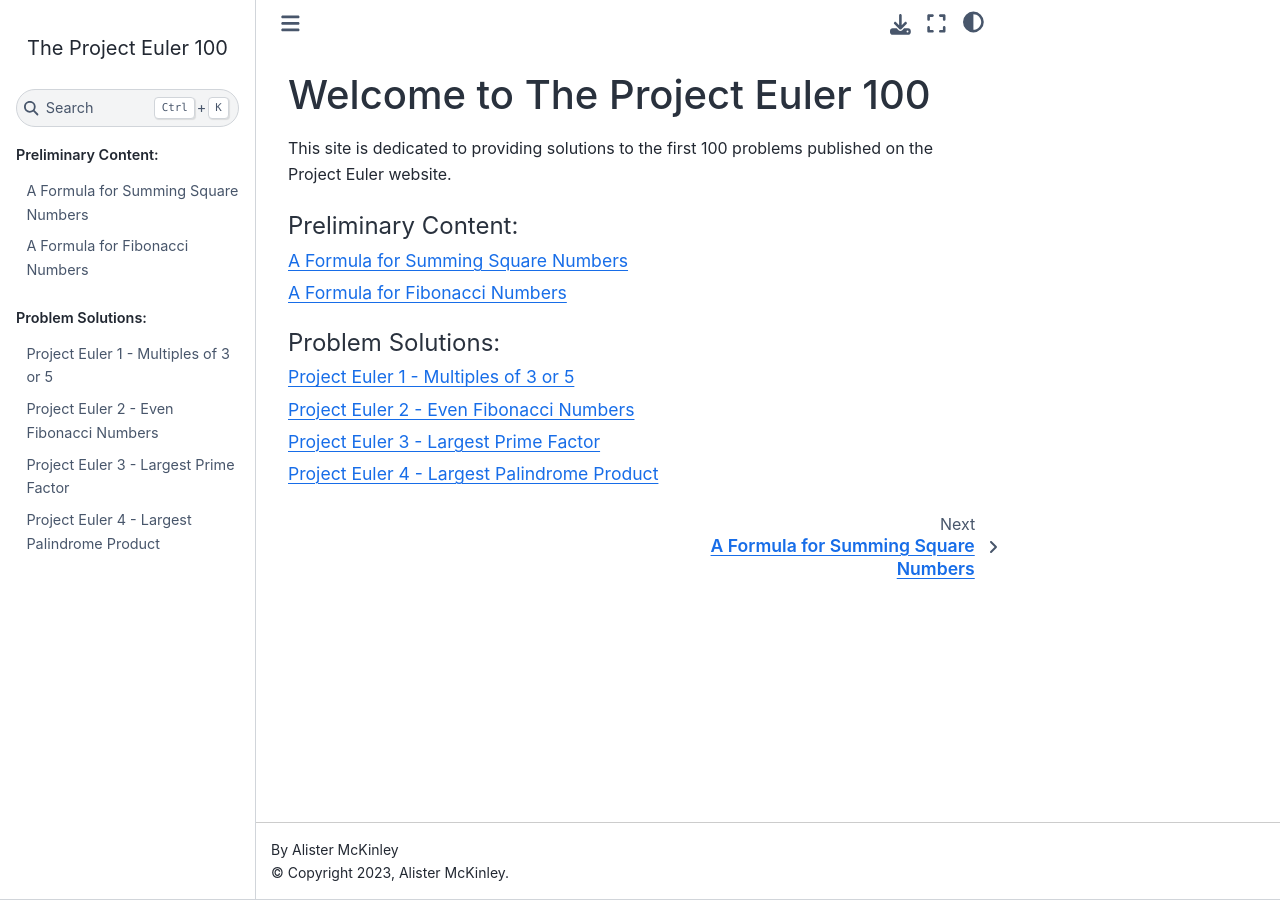
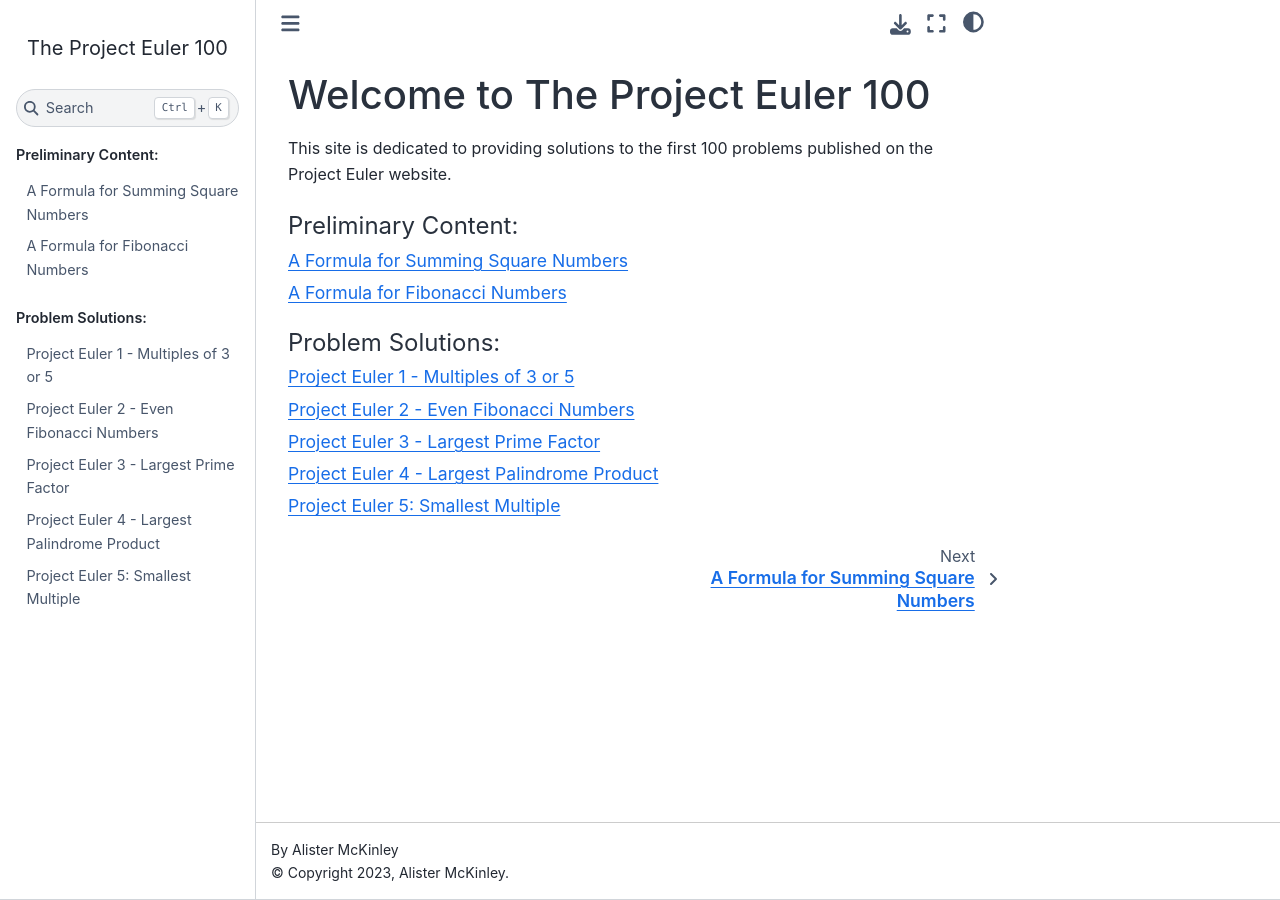
Before and after one commit to alpatine/project-euler-python, a Sphinx documentation site: the page built from doc/source/index.rst, in a window 1280 px wide. Built offline with Sphinx 7.4.7 and the Sphinx Book theme 1.1.4, drawn with Linux system fonts in a browser that asks for light colours; some of the changed lines change nothing that is shown.

Commit message:
Convert doc for problem 5

````diff
--- a/doc/source/index.rst
+++ b/doc/source/index.rst
@@ -24,3 +24,4 @@
    problems/p002
    problems/p003
    problems/p004
+   problems/p005
--- /dev/null
+++ b/doc/source/problems/p005.md
@@ -0,0 +1,180 @@
+# Project Euler 5: Smallest Multiple
+Project Euler Problem 5: https://projecteuler.net/problem=5
+
+The problem reads:
+
+> 2520 is the smallest number that can be divided by each of the numbers from 1
+> to 10 without any remainder.
+>
+> What is the smallest positive number that is evenly divisible by all of the
+> numbers from 1 to 20?
+
+## Least Common Multiple
+Recall that the smallest number $l$ that can be divided by two numbers $a$, $b$,
+can be referred to as the least common multiple and is written
+as:$\newcommand{\lcm}{\textrm{lcm}}$
+
+$$ l = \lcm(a,b)$$
+
+There are several ways to calculate the least common multiple, but the approach
+we will explore is factorising each number into primes, then for each prime
+present included in $a$ or $b$ (or both), include the greatest power of that
+prime in $l$.
+
+Example: Find the $\lcm$ of 90 and 420.
+
+$$\begin{aligned}
+    90 = 2 \cdot 3 \cdot 3 \cdot 5 &= 2^1 \cdot 3^2 \cdot 5^1 \cdot 7^0 \\
+    420 = 2 \cdot 2 \cdot 3 \cdot 5 \cdot 7 &= 2^2 \cdot 3^1 \cdot 5^1 \cdot 7^1
+\end{aligned}$$
+
+Visual inspection of the prime factorisation shoes that the greatest power of 2
+is $2^2$, 3 is $3^2$, 5 is $5^1$, and 7 is $7^1$. Multiplying these powers
+together gives the least common multiple:
+
+$$ \lcm(90, 420) = 2^2 \cdot 3^2 \cdot 5^1 \cdot 7^1 = 1260$$
+
+The least common multiple function can be extended to accecpt multiple numbers.
+To do this we factorise all of the numbers involved, and keep the highest prime
+powers just as we did for two numbers.
+
+Example: Find the $\lcm$ of 10, 15, and 20.
+
+$$\begin{aligned}
+    10 = 2 \cdot 5 &= 2^1 \cdot 3^0 \cdot 5^1 \\
+    15 = 2 \cdot 3 \cdot 5 &= 2^1 \cdot 3^1 \cdot 5^1 \\
+    20 = 2 \cdot 2 \cdot 5 &= 2^2 \cdot 3^0 \cdot 5^1
+\end{aligned}$$
+
+Again, we take the highest power of each prime and multiply them together to get
+the lcm:
+
+$$\lcm(10, 15, 20) = 2^2 \cdot 3^1 \cdot 5^1 = 60$$
+
+The problem can now be stated as finding $\lcm(1, 2, 3, \dots, 20)$.
+
+We can ignore the number 1 because adding it to the product will have no impact.
+So, we start by factoring the numbers from 2 to 20.
+
+$$\begin{aligned}
+    2 = 2 &= 2^1 \cdot 3^0 \cdot 5^0 \cdot 7^0 \cdot 11^0 \cdot 13^0 \cdot 17^0
+        \cdot 19^0 \\
+    3 = 3 &= 2^0 \cdot 3^1 \cdot 5^0 \cdot 7^0 \cdot 11^0 \cdot 13^0 \cdot 17^0
+        \cdot 19^0 \\
+    4 = 2 \cdot 2 &= 2^2 \cdot 3^0 \cdot 5^0 \cdot 7^0 \cdot 11^0 \cdot 13^0
+        \cdot 17^0 \cdot 19^0 \\
+    5 = 5 &= 2^0 \cdot 3^0 \cdot 5^1 \cdot 7^0 \cdot 11^0 \cdot 13^0 \cdot 17^0
+        \cdot 19^0 \\
+    6 = 2 \cdot 3 &= 2^1 \cdot 3^1 \cdot 5^0 \cdot 7^0 \cdot 11^0 \cdot 13^0
+        \cdot 17^0 \cdot 19^0 \\
+    7 = 7 &= 2^0 \cdot 3^0 \cdot 5^0 \cdot 7^1 \cdot 11^0 \cdot 13^0 \cdot 17^0
+        \cdot 19^0 \\
+    8 = 2 \cdot 2 \cdot 2 &= 2^3 \cdot 3^0 \cdot 5^0 \cdot 7^0 \cdot 11^0
+        \cdot 13^0 \cdot 17^0 \cdot 19^0 \\
+    9 = 3 \cdot 3 &= 2^0 \cdot 3^2 \cdot 5^0 \cdot 7^0 \cdot 11^0 \cdot 13^0
+        \cdot 17^0 \cdot 19^0 \\
+    10 = 2 \cdot 5 &= 2^1 \cdot 3^0 \cdot 5^1 \cdot 7^0 \cdot 11^0 \cdot 13^0
+        \cdot 17^0 \cdot 19^0 \\
+    11 = 11 &= 2^0 \cdot 3^0 \cdot 5^0 \cdot 7^0 \cdot 11^1 \cdot 13^0
+        \cdot 17^0 \cdot 19^0 \\
+    12 = 2 \cdot 2 \cdot 3 &= 2^2 \cdot 3^1 \cdot 5^0 \cdot 7^0 \cdot 11^0
+        \cdot 13^0 \cdot 17^0 \cdot 19^0 \\
+    13 = 13 &= 2^0 \cdot 3^0 \cdot 5^0 \cdot 7^0 \cdot 11^0 \cdot 13^1
+        \cdot 17^0 \cdot 19^0 \\
+    14 = 2 \cdot 7 &= 2^1 \cdot 3^0 \cdot 5^0 \cdot 7^1 \cdot 11^0 \cdot 13^0
+        \cdot 17^0 \cdot 19^0 \\
+    15 = 3 \cdot 5 &= 2^0 \cdot 3^1 \cdot 5^1 \cdot 7^0 \cdot 11^0 \cdot 13^0
+        \cdot 17^0 \cdot 19^0 \\
+    16 = 2 \cdot 2 \cdot 2 \cdot 2 &= 2^4 \cdot 3^0 \cdot 5^0 \cdot 7^0
+        \cdot 11^0 \cdot 13^0 \cdot 17^0 \cdot 19^0 \\
+    17 = 17 &= 2^0 \cdot 3^0 \cdot 5^0 \cdot 7^0 \cdot 11^0 \cdot 13^0
+        \cdot 17^1 \cdot 19^0 \\
+    18 = 2 \cdot 3 \cdot 3 &= 2^1 \cdot 3^2 \cdot 5^0 \cdot 7^0 \cdot 11^0
+        \cdot 13^0 \cdot 17^0 \cdot 19^0 \\
+    19 = 19 &= 2^0 \cdot 3^0 \cdot 5^0 \cdot 7^0 \cdot 11^0 \cdot 13^0
+        \cdot 17^0 \cdot 19^1 \\
+    20 = 2 \cdot 2 \cdot 5 &= 2^2 \cdot 3^0 \cdot 5^1 \cdot 7^0 \cdot 11^0
+        \cdot 13^0 \cdot 17^0 \cdot 19^0
+\end{aligned}$$
+
+Looking down the list we see that the answer is:
+
+$$\begin{aligned}
+    \lcm(1, 2, 3, \dots, 20) &= 2^4 \cdot 3^2 \cdot 5^1 \cdot 7^1 \cdot 11^1
+        \cdot 13^1 \cdot 17^1 \cdot 19^1 \\
+    &= 16 \cdot 9 \cdot 5 \cdot 7 \cdot 11 \cdot 13 \cdot 17 \cdot 19 \\
+    &= 232792560
+\end{aligned}  $$
+
+## Using Logarithms
+Looking at the lcm calculation above, there was a lot of work put into factoring
+the 20 numbers. Here we will explore an alternative approach that can be used
+when looking for the lcm of consecutive numbers from 1 to $n$.
+
+Consider the highest power of 2 that was included: $2^4 = 16$. That is the
+largest power of 2 less than 20 because $2^5 = 32 > 20$. Now consider the
+highest power of 3 that was included: $3^2 = 9$. That is the largest power of 3
+less than 20 because $3^3 = 27 > 20$. This pattern continues for all of the
+primes below 20.
+
+This approach directly accounts for the lcm of the numbers 2, 3, 4, 5, 7, 8, 9,
+11, 13, 16, 17, and 19 because they are all powers of a single prime less than
+the max power of that prime less than 20. What about the remaining numbers 6,
+10, 12, 14, 15, 18, 20?
+
+It turns out that all of those missing numbers are each a multiple of a
+combination of the already accounted for numbers. We have already shown there
+can be no higher power of any individual prime, the divisors a missing number
+must be less than the missing number, and every number has a unique prime
+factorisation. These three facts together mean that all of the missing numbers
+were actually accounted for as well.
+
+Taking 20, the last missing number, as an example. It's prime factorisation is
+$2^2 \cdot 5^1$. When we evaluate the powers of the primes this becomes $4 \cdot
+5$, both of which are on the already accounted for list.
+
+So how do we quickly determine the highest power of a prime less than $n$? We
+use logarithms.
+
+Exploring with the prime 2, we would expect the highest power to be 4, giving us
+the number 16 to include in the final product:
+
+$$\begin{aligned}
+    20 &= 20 \\
+    \log_2{20} &= 4.321928095\dots && \text{(take base 2 log)}\\
+    \lfloor\log_2{20}\rfloor &= 4 && \text{(take floor of both sides)} \\
+    2^{\lfloor\log_2{20}\rfloor} &= 16
+        && \text{(exponentiate both sides with base 2)}
+\end{aligned}$$
+
+This approach works for each prime, so in general for an lcm from 1 to $n$, we
+have:
+
+$$\lcm(1, 2, 3, \dots, n) =
+    \prod_{\substack{p \leq n\\p\text{-prime}}}{p^{\lfloor \log_p{n} \rfloor}}$$
+
+In the case of $\lcm(1, 2, 3, \dots, 20)$ we have:
+
+$$\begin{aligned}
+    \lcm(1, 2, 3, \dots, 20) ={}& \prod {\substack{p \leq 20\\p\text{-prime}}}
+        {p^{\lfloor \log_p{20} \rfloor}} \\
+    ={}& 2^{\lfloor \log_2{20} \rfloor}
+        \cdot 3^{\lfloor \log_3{20} \rfloor}
+        \cdot 5^{\lfloor \log_5{20} \rfloor}
+        \cdot 7^{\lfloor \log_7{20} \rfloor}
+        \cdot 11^{\lfloor \log_{11}{20} \rfloor} \\
+    {}& \cdot 13^{\lfloor \log_{13}{20} \rfloor}
+        \cdot 17^{\lfloor \log_{17}{20} \rfloor}
+        \cdot 19^{\lfloor \log_{19}{20} \rfloor} \\
+    ={}& 2^4 \cdot 3^2 \cdot 5^1 \cdot 7^1 \cdot 11^1 \cdot 13^1 \cdot 17^1
+        \cdot 19^1 \\
+    ={}& 232792560
+\end{aligned}$$
+
+## Python Implementation
+``` python
+from math import floor, log, prod
+
+primes = [2, 3, 5, 7, 11, 13, 17, 19]
+print(prod(prime ** floor(log(20, prime)) for prime in primes))
+```
````
